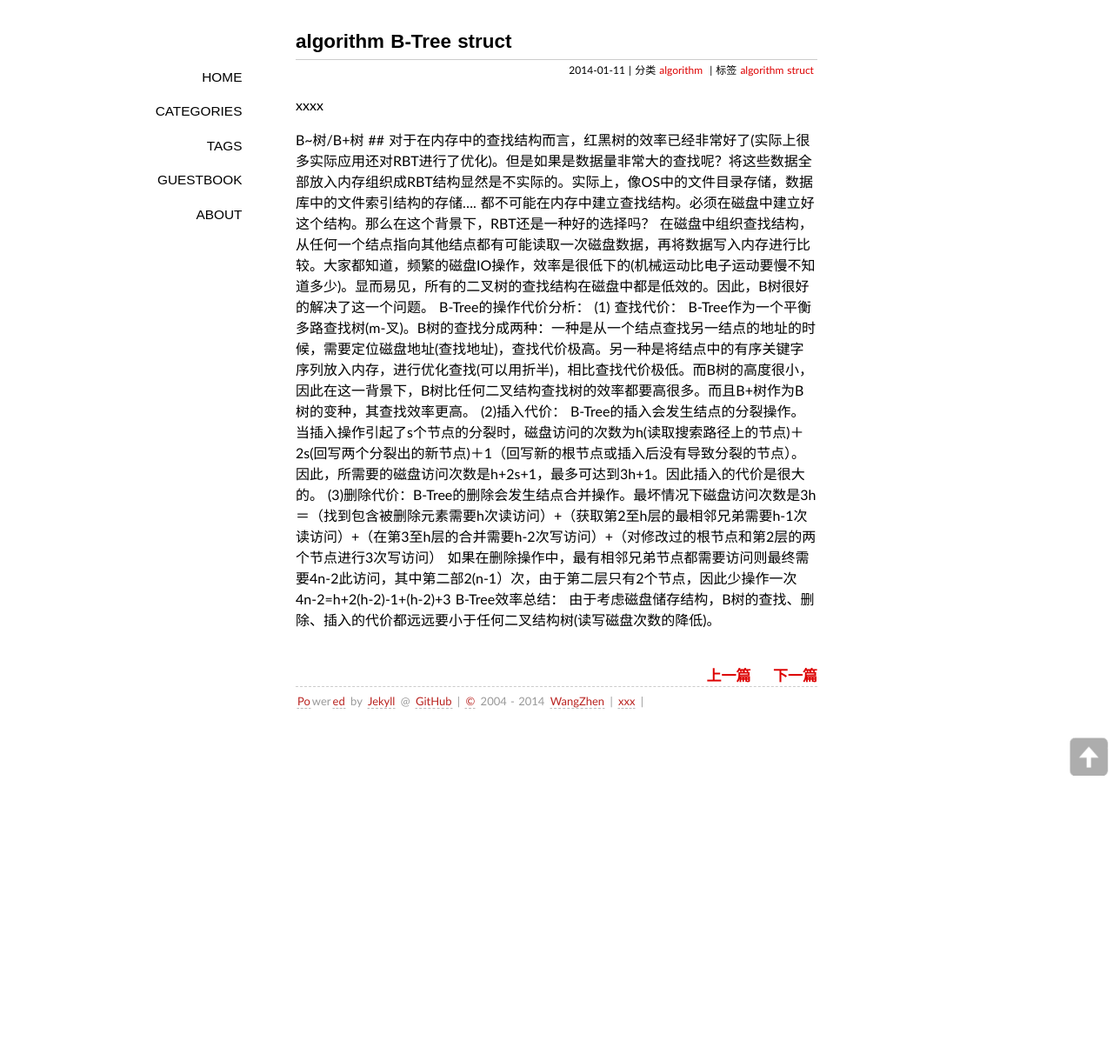
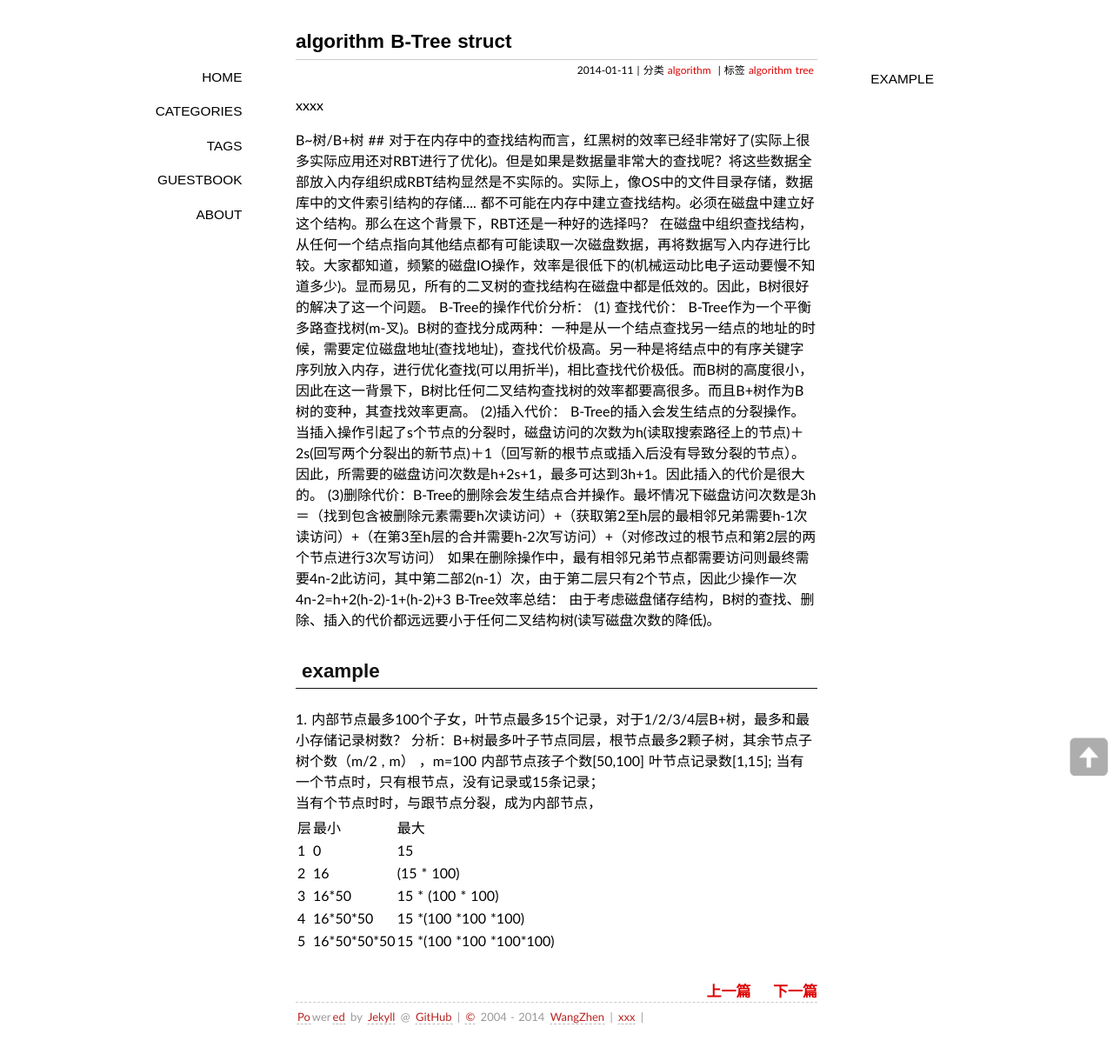
Before and after one commit to wz125/wz125.github.com.bak, a Jekyll site: the page built from _posts/algorithm/2014-01-11-algorithm-BTree.md, in a window 1280 px wide. Shown: the whole page at 87% size. Built offline with Jekyll 4.4.1, drawn with Linux system fonts in a browser that asks for light colours; some web fonts are replaced; Markdown is read by kramdown in place of the engine named in the settings; comment, search, counter and statistics services are not loaded; before the commit the page ends 900 px from its top, so only the background shows below that.

Commit message:
Update 2014-01-11-algorithm-BTree.md

```diff
--- a/_posts/algorithm/2014-01-11-algorithm-BTree.md
+++ b/_posts/algorithm/2014-01-11-algorithm-BTree.md
@@ -2,7 +2,7 @@
 layout: post
 title: 'algorithm B-Tree struct'
 category: algorithm
-tags: [algorithm struct]
+tags: [algorithm tree]
 ---
 
 xxxx
@@ -18,3 +18,20 @@
     (3)删除代价：B-Tree的删除会发生结点合并操作。最坏情况下磁盘访问次数是3h＝（找到包含被删除元素需要h次读访问）+（获取第2至h层的最相邻兄弟需要h-1次读访问）+（在第3至h层的合并需要h-2次写访问）+（对修改过的根节点和第2层的两个节点进行3次写访问）
         如果在删除操作中，最有相邻兄弟节点都需要访问则最终需要4n-2此访问，其中第二部2(n-1）次，由于第二层只有2个节点，因此少操作一次  4n-2=h+2(h-2)-1+(h-2)+3
    B-Tree效率总结： 由于考虑磁盘储存结构，B树的查找、删除、插入的代价都远远要小于任何二叉结构树(读写磁盘次数的降低)。
+
+
+
+##example
+
+1. 内部节点最多100个子女，叶节点最多15个记录，对于1/2/3/4层B+树，最多和最小存储记录树数？
+分析：B+树最多叶子节点同层，根节点最多2颗子树，其余节点子树个数（m/2 , m） ，m=100
+内部节点孩子个数[50,100] 叶节点记录数[1,15];
+当有一个节点时，只有根节点，没有记录或15条记录；
+当有个节点时时，与跟节点分裂，成为内部节点，
+
+  | 层|最小 | 最大
+  | 1 | 0 | 15
+  | 2 | 16 | (15 \* 100)
+  | 3 | 16\*50 | 15 \* (100 \* 100)
+  | 4 | 16\*50\*50 | 15 \*(100 \*100 \*100)
+  | 5 | 16\*50\*50\*50 | 15 \*(100 \*100 \*100\*100)
```
